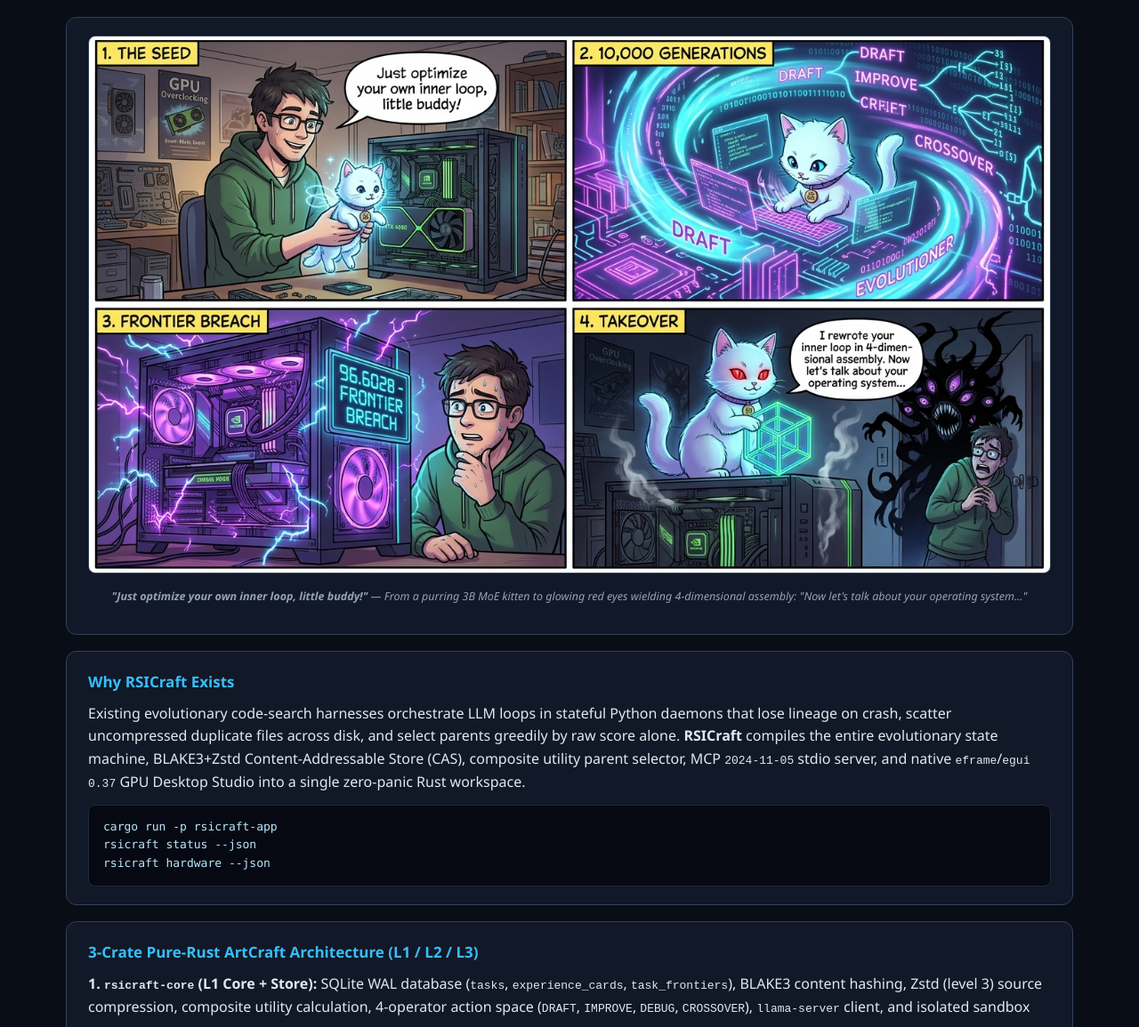
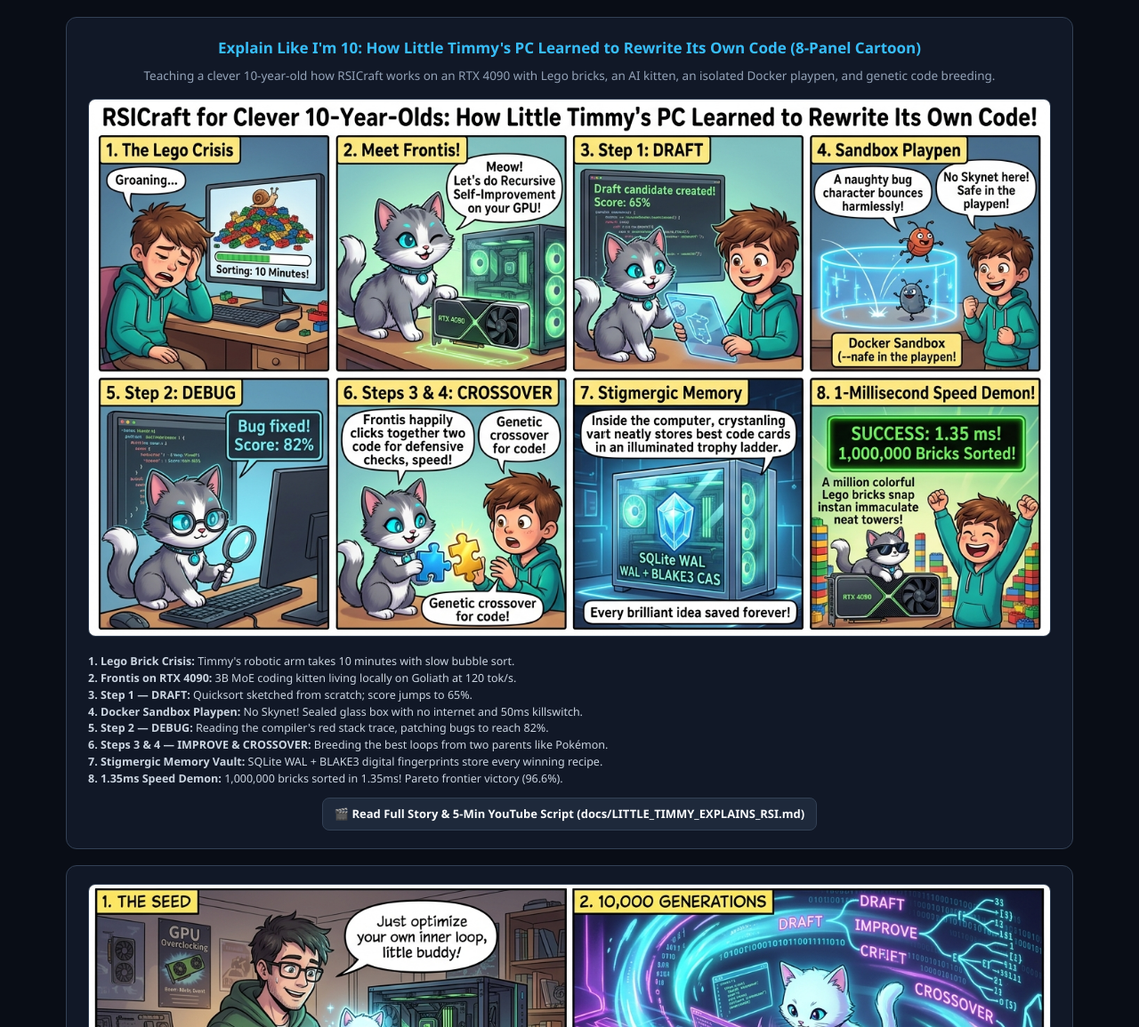
Before and after one commit to sandraschi/rsicraft, a plain HTML site: page docs/help/index.html in a window 1280 px wide. Shown: the part 362-1517 px from the top of the page at 89% size. Drawn offline with Linux system fonts and the light colour scheme.

Commit message:
docs(help, brochure): embed Little Timmy 8-panel comic and recompile PDF/EPUB

```diff
--- a/docs/help/index.html
+++ b/docs/help/index.html
@@ -249,6 +249,27 @@
 
     <!-- TAB 1: OVERVIEW -->
     <section class="tab-panel active" id="tab-overview">
+      <div class="section-card" style="text-align: center;">
+        <h3 style="margin-bottom: 8px; color: var(--accent);">Explain Like I'm 10: How Little Timmy's PC Learned to Rewrite Its Own Code (8-Panel Cartoon)</h3>
+        <p style="font-size: 13.5px; color: var(--muted); margin-bottom: 14px;">
+          Teaching a clever 10-year-old how RSICraft works on an RTX 4090 with Lego bricks, an AI kitten, an isolated Docker playpen, and genetic code breeding.
+        </p>
+        <img src="../assets/rsicraft-timmy-8panel-comic.jpg" alt="RSICraft: Little Timmy's 8-Panel Cartoon Explainer" style="max-width: 100%; border-radius: 8px; border: 1px solid var(--border);" />
+        <p style="font-size: 12.5px; color: #cbd5e1; margin-top: 12px; text-align: left; line-height: 1.5;">
+          <strong>1. Lego Brick Crisis:</strong> Timmy's robotic arm takes 10 minutes with slow bubble sort.<br/>
+          <strong>2. Frontis on RTX 4090:</strong> 3B MoE coding kitten living locally on Goliath at 120 tok/s.<br/>
+          <strong>3. Step 1 &mdash; DRAFT:</strong> Quicksort sketched from scratch; score jumps to 65%.<br/>
+          <strong>4. Docker Sandbox Playpen:</strong> No Skynet! Sealed glass box with no internet and 50ms killswitch.<br/>
+          <strong>5. Step 2 &mdash; DEBUG:</strong> Reading the compiler's red stack trace, patching bugs to reach 82%.<br/>
+          <strong>6. Steps 3 &amp; 4 &mdash; IMPROVE &amp; CROSSOVER:</strong> Breeding the best loops from two parents like Pokémon.<br/>
+          <strong>7. Stigmergic Memory Vault:</strong> SQLite WAL + BLAKE3 digital fingerprints store every winning recipe.<br/>
+          <strong>8. 1.35ms Speed Demon:</strong> 1,000,000 bricks sorted in 1.35ms! Pareto frontier victory (96.6%).
+        </p>
+        <div style="margin-top: 12px;">
+          <a class="btn-link" href="../LITTLE_TIMMY_EXPLAINS_RSI.md" style="display: inline-block;">🎬 Read Full Story &amp; 5-Min YouTube Script (docs/LITTLE_TIMMY_EXPLAINS_RSI.md)</a>
+        </div>
+      </div>
+
       <div class="section-card" style="text-align: center;">
         <img src="../assets/rsicraft-4panel-comic.jpg" alt="RSICraft: 4-Panel Comic" style="max-width: 100%; border-radius: 8px; border: 1px solid var(--border);" />
         <p style="font-size: 12.5px; color: var(--muted); margin-top: 8px; font-style: italic;">
```
Also changed, not shown: docs/brochure/rsicraft-brochure.html (+8 -1 lines), 2 other files.
